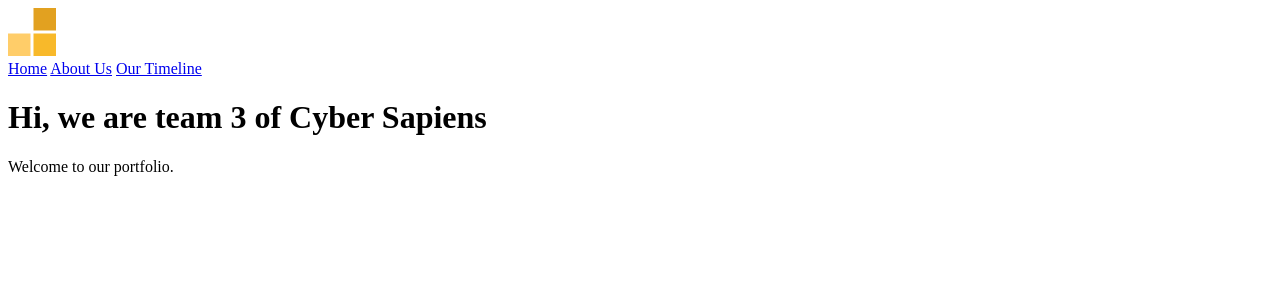
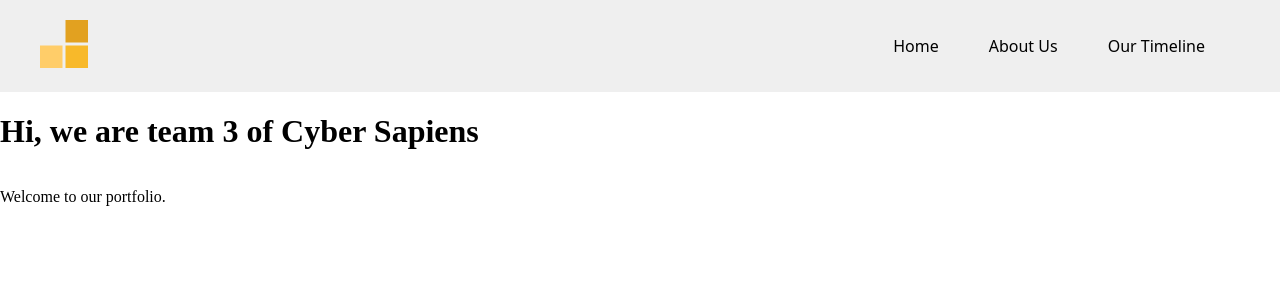
Before and after one commit to MLH-Fellowship/project-reboot-rebels, a Flask app: page / in a window 1280 px wide. Shown: the top 300 px of the page. Run offline with Flask 2, Linux system fonts and the light colour scheme.

Commit message:
navbar base stylinng

```diff
--- a/app/static/styles/main.css
+++ b/app/static/styles/main.css
@@ -1,97 +1,37 @@
-p, h1, h2, h3, h4, h5, h6, button {
-    font-family: "Roboto", serif;
+body {
+    margin: 0;
+    min-height: 100%;
+    display: flex;
+    flex-direction: column;
 }
-
-body {
-    background-color: #f5f5f9;
-    background-size: cover;
-    width: auto;
-    overflow-x: hidden;
-    font-family: "Roboto", serif;
-    margin: 0px;
+.navbar {
+    position: sticky;
+    z-index: 9999;
+    top: 0px;
+    padding-right: 50px;
+    padding-left: 40px;
+    background-color: #EFEFEF;
 }
-
-.nav-bar {
-    width: 100%;
-    display: inline-block;
-    background-color: #1C539F;
-    font-family: "Roboto", serif;
-    font-weight: 700 !important;
-    padding-top: 10px;
+.container {
+    display: flex;
+    max-width: 100%;
+    padding-top: 20px;
+    padding-bottom: 20px;
+    flex-direction: row;
+    justify-content: space-between;
 }
-
-.nav-content .logo-touch-target {
-    display: inline-flex;
-    height: 60%;
-    width: 350px;
+.nav {
+    display: flex;
+    justify-content: space-between;
+    align-items: center;
 }
-
-.nav-content .nav-logo {
-    height: 60px;
-    margin: auto;
+.nav-component {
+    padding: 0px 25px;
+    font-family: system-ui;
+    color: #000;
+    font-weight: 200;
+    cursor: pointer;
 }
-
-.nav-logo {
-    display: flex;
-    align-items: center;
-    justify-content: center;
+.link {
+    text-decoration: none;
 }
-
-.nav-logo img {
-    width: 200px;
-}
-
-.nav-content nav {
-    display: block;
-    width: 100%;
-    text-align: right;
-    padding-top: 0px;
-    padding-right: 0px;
-}
-
-.profile {
-    background-color: #1d539f !important;
-    text-align: center;
-    height: 320px;
-    margin-bottom: 50px;
-}
-
-.profile h1 {
-        font-size: 50px;
-        font-weight: 700;
-        color: white;
-}
-
-.profile img {
-        border-radius: 50%;
-        max-width: 100%;
-        max-height: 100%;
-        margin-left: auto;
-        margin-right: auto;
-        display: block;
-        padding: 20px;
-}
-
-.profile .profile-picture {
-    margin-bottom: 30px;
-    height: 200px;
-}
-
-.banner {
-    padding: 20px 0px 50px 0px;
-    height: 150px;
-    background-color: #1d539f;
-}
-
-.banner .logo {
-    max-width:180px;
-    max-height:60px;
-    width: auto;
-    height: auto;
-}
-
-.banner .title {
-    color: white;
-    font-size: 50px;
-    font-weight: 700;
-}
--- a/app/templates/base.html
+++ b/app/templates/base.html
@@ -1,15 +1,19 @@
 <!DOCTYPE html>
+<head>
+  <meta charset="utf-8">
+  <link type="text/css" href="{{url_for('static', filename='../static/styles/main.css')}}" rel='stylesheet' />
+</head>
 <html>
   <body>
     <!-- Insert navigation bar
     HTML below -->
-    <div class="navbar-2">
-      <div class="container w-container">
-         <a href="/" class="logo"><img src="../static/img/favicon.ico"></a>
-         <nav class="nav w-nav-menu">
-          <a href="/" class="nav-component w-nav-link">Home</a>
-            <a href="/about" class="nav-component w-nav-link">About Us</a>
-            <a href="timeline" class="nav-component w-nav-link">Our Timeline</a>
+    <div class="navbar">
+      <div class="container">
+         <a href="/"><img src="../static/img/favicon.ico"></a>
+         <nav class="nav">
+          <a href="/" class="nav-component link">Home</a>
+            <a href="/about" class="nav-component link">About Us</a>
+            <a href="timeline" class="nav-component link">Our Timeline</a>
          </nav>
       </div>
    </div>
```
